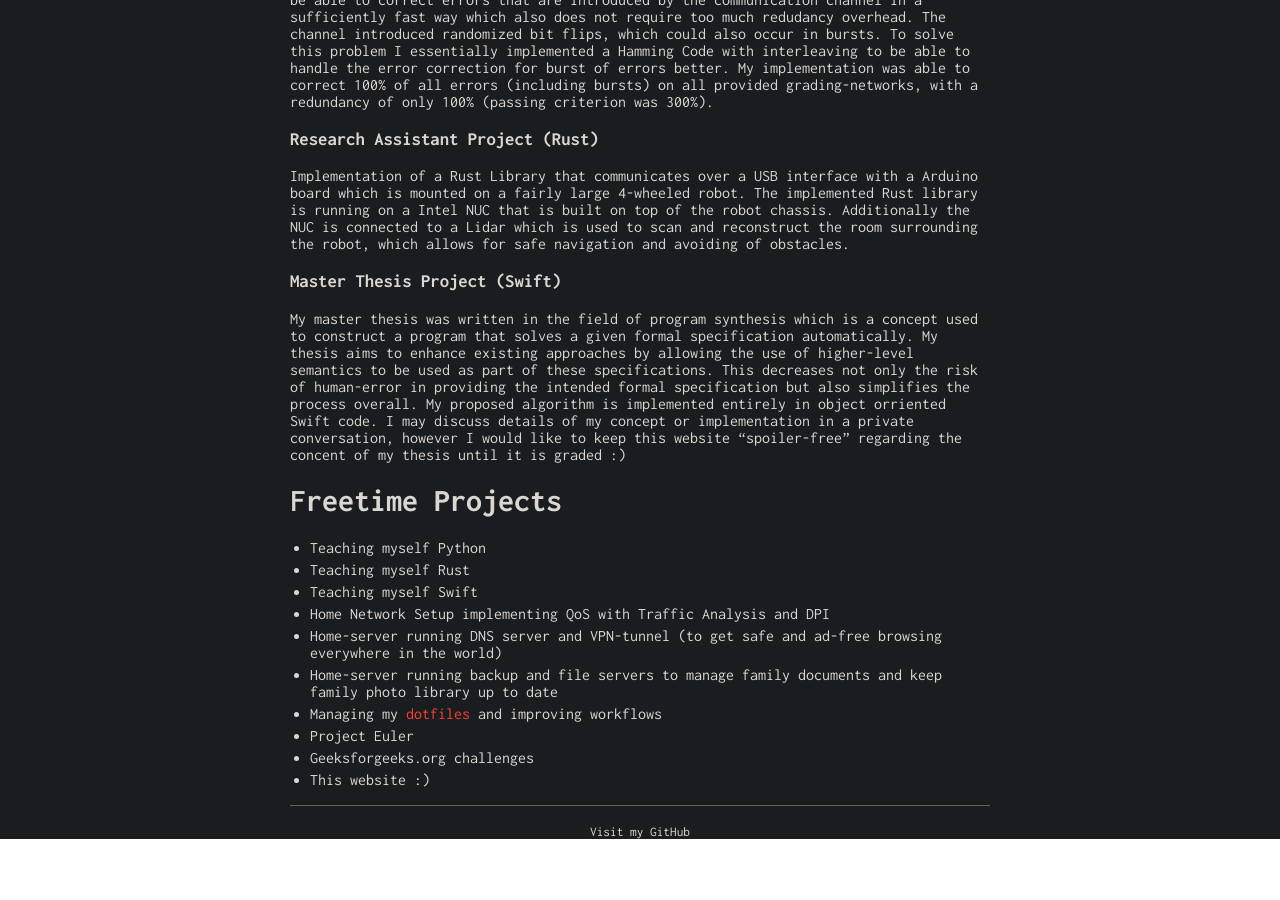
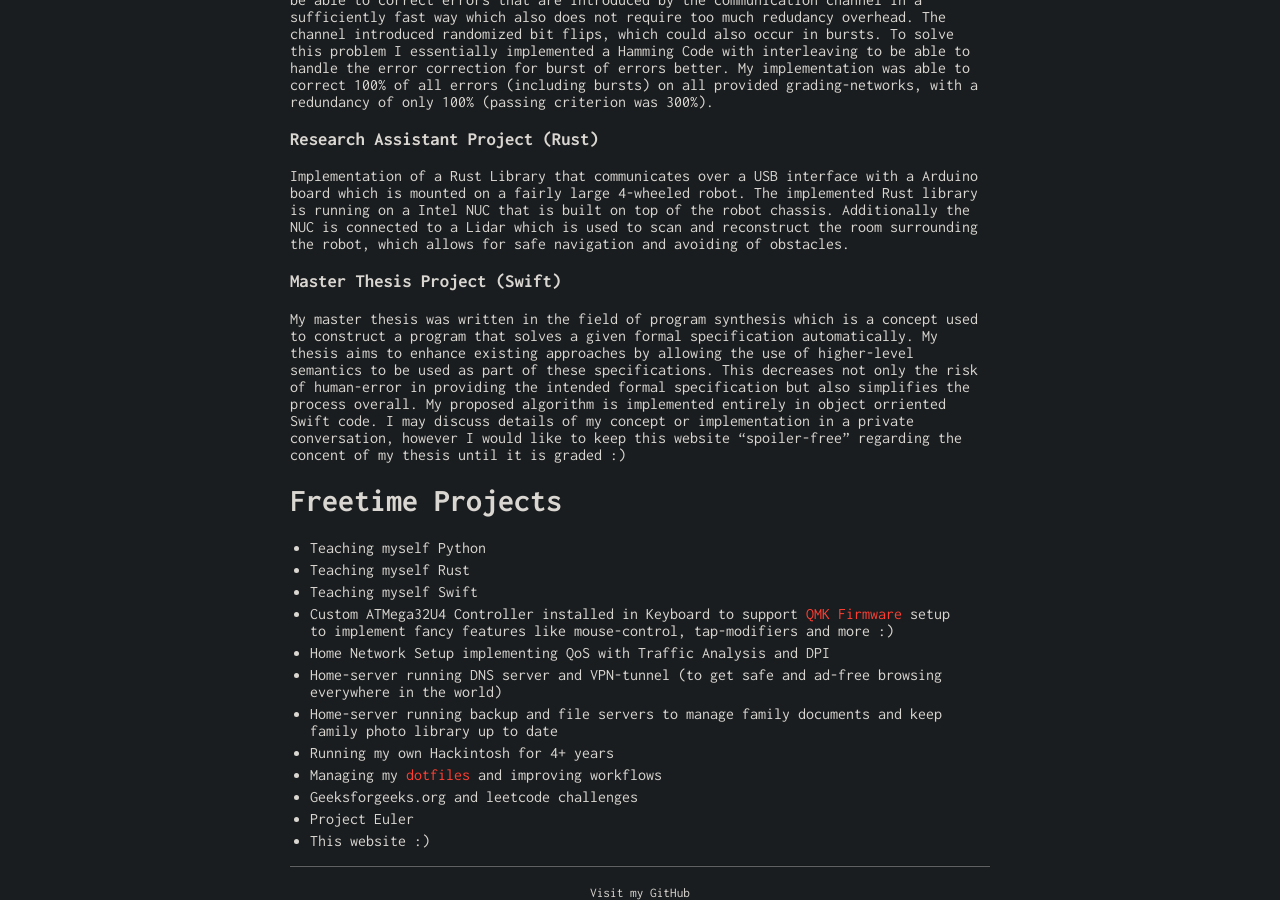
Before and after one commit to schaefer-dev/schaefer-dev.github.io, a Jekyll site: the page built from projects.md, in a window 1280 px wide and 900 px high, scrolled down 1816 px. Built offline with Jekyll 4.4.1, drawn with Linux system fonts in a browser that asks for light colours; before the commit the page ends 2655 px from its top, so only the background shows below that.

Commit message:
website updates

```diff
--- a/projects.md
+++ b/projects.md
@@ -72,10 +72,12 @@
 - Teaching myself Python
 - Teaching myself Rust
 - Teaching myself Swift
+- Custom ATMega32U4 Controller installed in Keyboard to support [QMK Firmware](https://github.com/schaefer-dev/qmk_firmware) setup to implement fancy features like mouse-control, tap-modifiers and more :)
 - Home Network Setup implementing QoS with Traffic Analysis and DPI
 - Home-server running DNS server and VPN-tunnel (to get safe and ad-free browsing everywhere in the world)
 - Home-server running backup and file servers to manage family documents and keep family photo library up to date
+- Running my own Hackintosh for 4+ years
 - Managing my [dotfiles](https://github.com/schaefer-dev/dotfiles) and improving workflows
+- Geeksforgeeks.org and leetcode challenges
 - Project Euler
-- Geeksforgeeks.org challenges
 - This website :)
```
